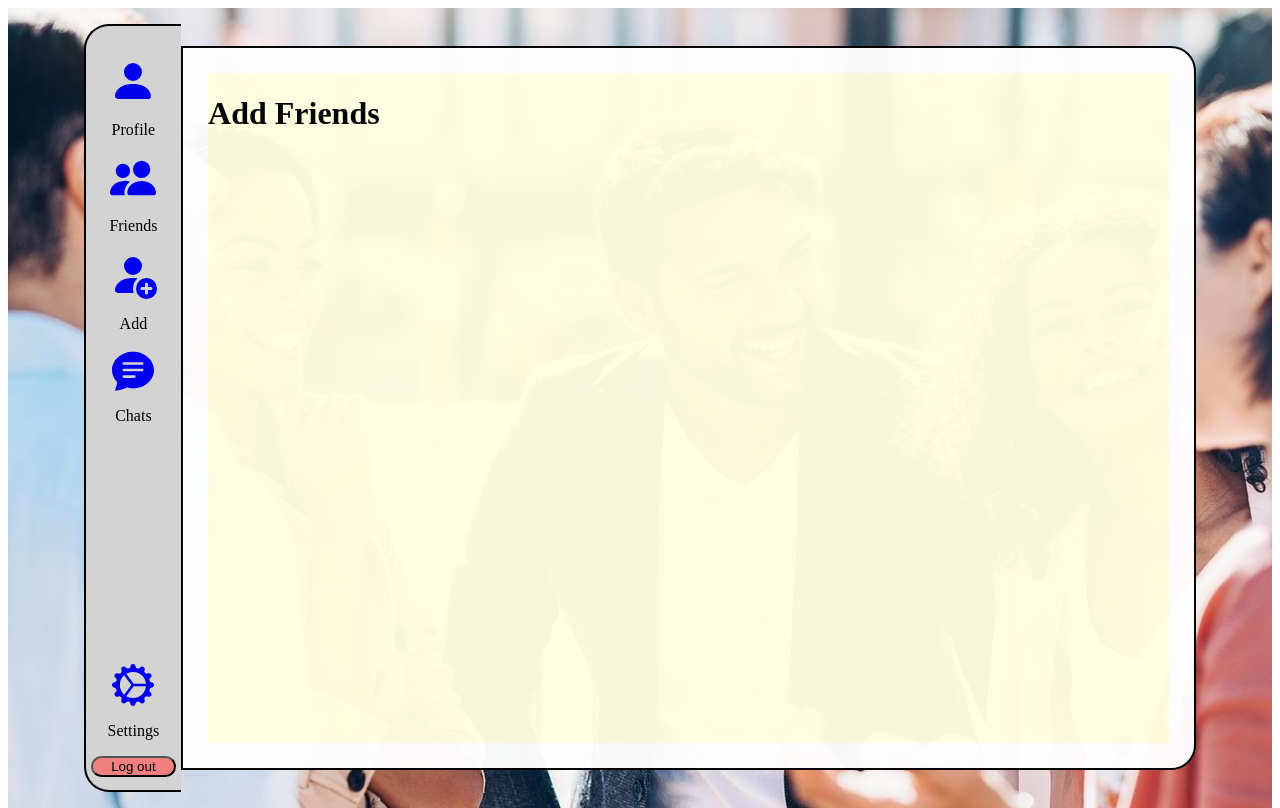
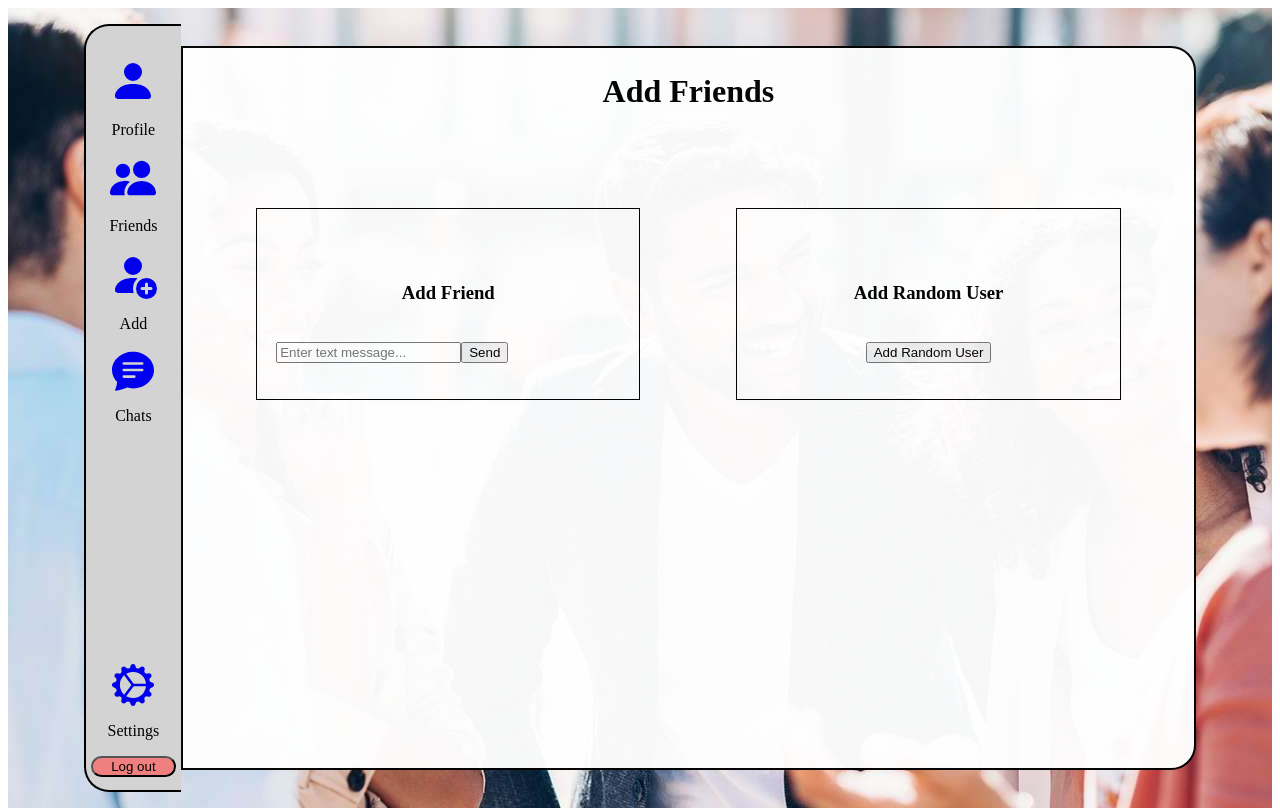
Before and after one commit to J-Blijenburg/Chatter, a Vue app in the folder Front-end-Chatter/: page /addfriends in a window 1280 px wide. Built offline with nearby package versions, Linux system fonts and the light colour scheme; the HTML template or start-up script is replaced by a standard one.

Commit message:
view add friend

```diff
--- a/Front-end-Chatter/src/assets/css/addFriends.css
+++ b/Front-end-Chatter/src/assets/css/addFriends.css
@@ -1,5 +1,42 @@
-.baseHeader{
-    background-color: lightyellow;
-    height: 100%;
+.baseAddFriendsHeader {
+    height: 5%;
     margin: 2.5%;
+    display: flex;
+    justify-content: center;
+    align-items: center;
 }
+
+.baseAddFriendsBody {
+    height: 40%;
+    margin: 2.5%;
+    display: flex;
+}
+
+
+
+
+.addUser {
+    width: 50%;
+    display: flex;
+    justify-content: center;
+    margin: 5%;
+    border: 1px black solid;
+    flex-direction: column;
+    gap: 10%;
+    align-items: center;
+}
+.addFriendTitle{
+    padding-top: 5%;
+    display: flex;
+    justify-content:center;
+}
+
+#addFriendInputField{
+    display: flex;
+    align-content: center;
+    width: 90%;
+}
+.btnRandomUser{
+    display: flex;
+    justify-content: center;
+}
--- a/Front-end-Chatter/src/components/AddFriends.vue
+++ b/Front-end-Chatter/src/components/AddFriends.vue
@@ -2,8 +2,23 @@
     <div class="structure">
         <Navigation />
         <div class="base">
-            <div class="baseHeader">
+            <div class="baseAddFriendsHeader">
                 <h1>Add Friends</h1>
+            </div>
+            <div class="baseAddFriendsBody">
+                <div class="addUser">
+                    <h3 class="addFriendTitle">Add Friend</h3>
+                    <div id="addFriendInputField" class="input-group">
+                        <input type="text" class="form-control" placeholder="Enter text message...">
+                        <button class="btn btn-primary" type="button" id="button-addon2">Send</button>
+                    </div>
+                </div>
+                <div class="addUser">
+                    <h3 class="addFriendTitle">Add Random User</h3>
+                    <div class="btnRandomUser">
+                        <button class="btn btn-primary">Add Random User</button>
+                    </div>
+                </div>
             </div>
         </div>
     </div>
```
